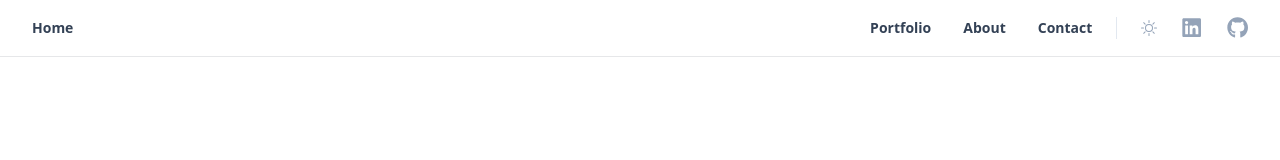
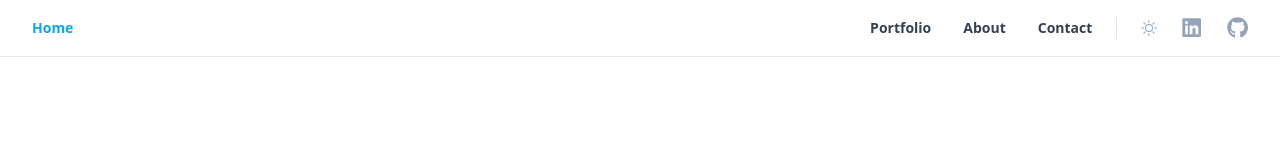
Before and after one commit to samimsu/samimsu.github.io, a React (Vite) app: page / in a window 1280 px wide. Shown: the top 160 px of the page. Built offline with nearby package versions, Linux system fonts and the light colour scheme.

Commit message:
Highlight current page in header

```diff
--- a/src/components/Header.tsx
+++ b/src/components/Header.tsx
@@ -47,7 +47,11 @@ const Header = () => {
           <div className="relative flex items-center">
             <Link
               to="/"
-              className="mr-3 flex-none overflow-hidden md:w-auto text-sm leading-6 font-semibold text-slate-700 dark:text-slate-200 hover:text-sky-500 dark:hover:text-sky-400"
+              className={`mr-3 flex-none overflow-hidden md:w-auto text-sm leading-6 font-semibold ${
+                window.location.pathname === "/"
+                  ? "text-sky-500 dark:text-sky-400"
+                  : "text-slate-700 dark:text-slate-200"
+              }  hover:text-sky-500 dark:hover:text-sky-400`}
             >
               Home
             </Link>
@@ -60,7 +64,11 @@ const Header = () => {
                       <li key={item.id}>
                         <Link
                           to={item.link}
-                          className="hover:text-sky-500 dark:hover:text-sky-400"
+                          className={`${
+                            window.location.pathname === item.link
+                              ? "text-sky-500 dark:text-sky-400"
+                              : ""
+                          }hover:text-sky-500 dark:hover:text-sky-400`}
                         >
                           {item.title}
                         </Link>
```
